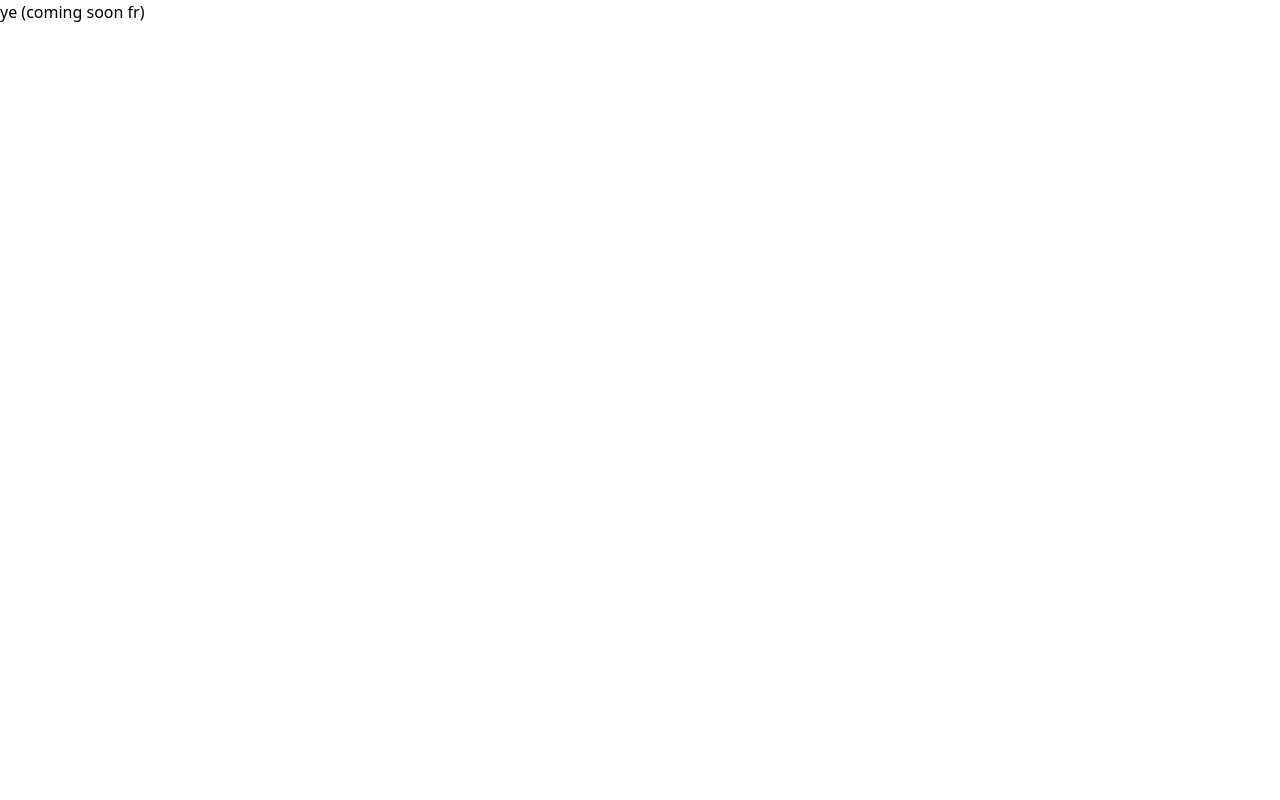
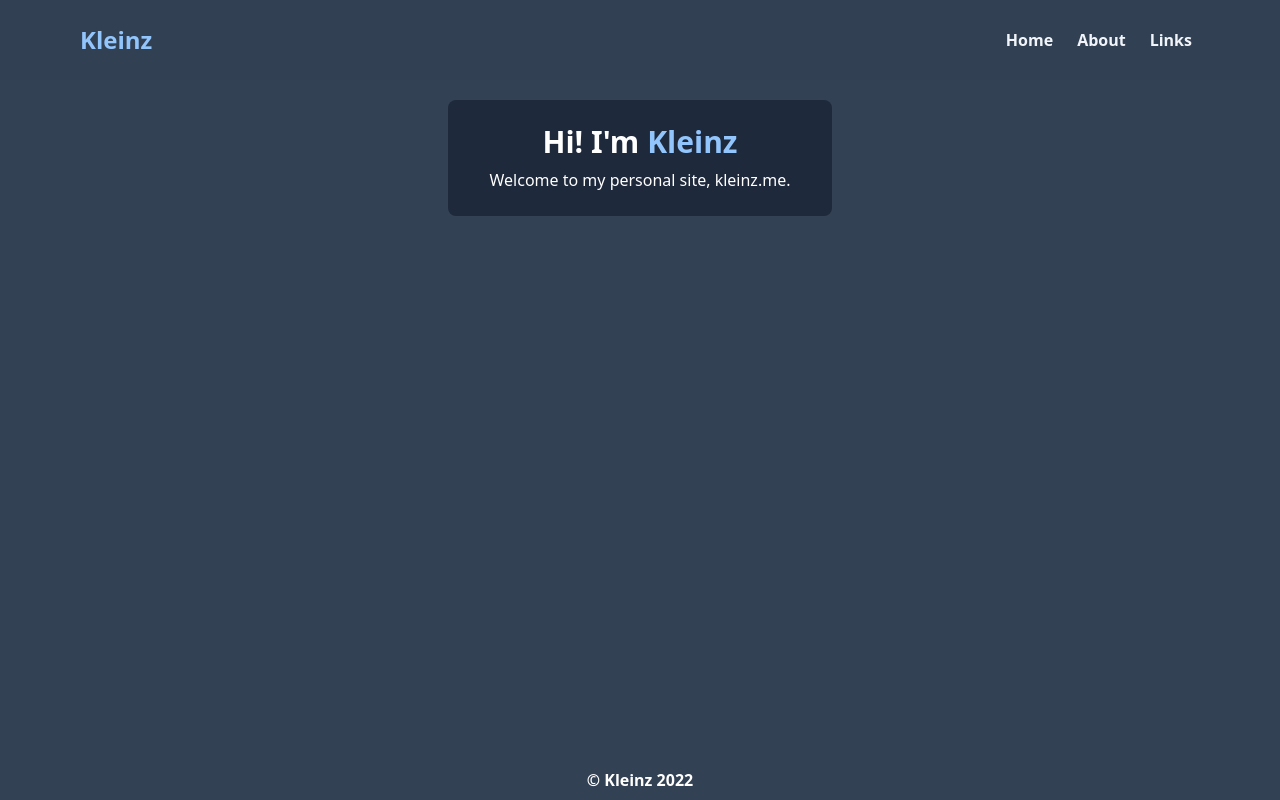
Before and after one commit to KleinzDev/website, a Vue app: page / in a window 1280 px wide. Before the commit this address had no page. Built offline with nearby package versions, Linux system fonts and the light colour scheme.

Commit message:
yeah ill just commit this i guess?

```diff
--- a/src/App.vue
+++ b/src/App.vue
@@ -1,3 +1,17 @@
+<script>
+import Navbar from './components/Navbar.vue';
+export default {
+  components: {
+    Navbar
+  }
+}
+</script>
 <template>
-  ye (coming soon fr)
+  <div class="flex flex-col h-screen bg-slate-700">
+    <Navbar />
+    <div class="flex-grow flex">
+      <router-view />
+    </div>
+    <div class="box-border px-4 py-2 text-white font-semibold text-center">&copy; Kleinz 2022</div>
+  </div>
 </template>
--- /dev/null
+++ b/src/components/Navbar.vue
@@ -0,0 +1,81 @@
+<script >
+export default {
+    data() {
+        return {
+            windowWidth: 0,
+            navDropdown: false,
+            links: [
+                {
+                    name: 'Home',
+                    path: '/'
+                },
+                {
+                    name: 'About',
+                    path: '/about'
+                },
+                {
+                    name: 'Links',
+                    path: '/links'
+                }
+            ]
+        }
+    },
+    created() {
+        window.addEventListener('resize', this.handleResize);
+        this.handleResize();
+    },
+    destroyed() {
+        window.removeEventListener('resize', this.handleResize);
+    },
+    methods: {
+        handleResize() {
+            this.windowWidth = window.innerWidth;
+        },
+        toggleDropdown() {
+            this.navDropdown = !this.navDropdown;
+        }
+    }
+}
+</script>
+
+<template>
+    <div class="flex flex-col">
+        <nav class="box-border h-20 px-20 bg-[#314053] text-white flex flex-row flex-wrap">
+            <ul class="flex flex-row justify-center gap-2">
+                <li class="m-auto">
+                    <router-link to="/">
+                        <h1 class="text-2xl font-sans font-bold text-blue-300">Kleinz</h1>
+                    </router-link>
+                </li>
+            </ul>
+            <div class="flex-grow"></div>
+            <ul class="flex flex-row justify-center gap-2" v-if="windowWidth <= 860">
+                <li class="m-auto">
+                    <a class="text-slate-100 font-sans font-semibold hover:text-slate-400 box-border p-2 cursor-pointer"
+                        @click="toggleDropdown">
+                        <svg xmlns="http://www.w3.org/2000/svg" class="h-6 w-6" fill="none" viewBox="0 0 24 24"
+                            stroke="currentColor" stroke-width="2" v-if="!navDropdown">
+                            <path stroke-linecap="round" stroke-linejoin="round" d="M5 15l7-7 7 7" />
+                        </svg>
+                        <svg xmlns="http://www.w3.org/2000/svg" class="h-6 w-6" fill="none" viewBox="0 0 24 24"
+                            stroke="currentColor" stroke-width="2" v-else>
+                            <path stroke-linecap="round" stroke-linejoin="round" d="M19 9l-7 7-7-7" />
+                        </svg>
+                    </a>
+                </li>
+            </ul>
+            <ul class="flex flex-row justify-center gap-2" v-else>
+                <li class="m-auto" v-for="link in links">
+                    <router-link :to="link.path"
+                        class="text-slate-100 font-sans font-semibold hover:bg-slate-800 box-border p-2">
+                        {{link.name}}</router-link>
+                </li>
+            </ul>
+        </nav>
+        <ul class="box-border px-2 text-white flex flex-row flex-wrap bg-[#314053]" v-if="navDropdown && windowWidth <= 860">
+            <router-link v-for="link in links" :to="link.path"
+                class="basis-full text-slate-100 font-sans font-semibold hover:text-slate-400 box-border p-2">
+                {{link.name}}</router-link>
+        </ul>
+    </div>
+</template>
--- a/src/main.js
+++ b/src/main.js
@@ -3,7 +3,11 @@ import App from './App.vue'
 import './index.css'
 import { createRouter, createWebHistory } from 'vue-router'
 
-const routes = []
+const routes = [
+	{ path: '/', name: "Home", component: () => import('./pages/Home.vue') },
+	{ path: '/about', name: "About", component: () => import('./pages/About.vue') },
+	{ path: '/:pathMatch(.*)*', name: "PageNotFound", component: () => import('./pages/PageNotFound.vue') }
+]
 
 const router = createRouter({
 	history: createWebHistory(),
--- /dev/null
+++ b/src/pages/About.vue
@@ -0,0 +1,17 @@
+<template>
+    <div class="container my-5 box-border flex-grow mx-auto flex flex-col gap-2">
+        <div class="w-96 py-6 mx-auto flex flex-col gap-2 rounded-lg">
+            <div class="text-center mx-auto font-semibold text-white text-3xl flex flex-row gap-2">
+                <div class="font-bold text-white">About</div>
+            </div>
+        </div>
+        <div class="mx-auto text-center font-thin text-white text-lg">
+            Hi! I'm Kleinz<br/>
+            I'm a 14 year old high school student, currently in 2nd year.<br/> I'm a full-stack web developer with roughly 2 years of experience.
+            <br/>
+            <br/>
+            I'm proficient in a few frameworks and languages for web development<br/>
+            But you'd most likely commonly see me using NodeJS stuff<br/> like ExpressJS and VueJS for frontend and backend, respectively.
+        </div>
+    </div>
+</template>
--- /dev/null
+++ b/src/pages/Home.vue
@@ -0,0 +1,12 @@
+<template>
+    <div class="container my-5 box-border flex-grow mx-auto flex flex-col">
+        <div class="bg-slate-800 w-96 py-6 mx-auto flex flex-col gap-2 rounded-lg">
+            <div class="text-center mx-auto font-semibold text-white text-3xl flex flex-row gap-2">
+                Hi! I'm <div class="font-bold text-blue-300">Kleinz</div>
+            </div>
+            <div class="text-center mx-auto font-thin text-white flex flex-row gap-2">
+                Welcome to my personal site, kleinz.me.
+            </div>
+        </div>
+    </div>
+</template>
--- /dev/null
+++ b/src/pages/PageNotFound.vue
@@ -0,0 +1,12 @@
+<template>
+    <div class="container my-5 box-border flex-grow mx-auto flex flex-col">
+        <div class="bg-slate-800 w-96 py-6 mx-auto flex flex-col gap-2 rounded-lg">
+            <div class="text-center mx-auto font-semibold text-white text-3xl flex flex-row gap-2">
+                <div class="font-bold text-red-400">Page not found</div>
+            </div>
+            <div class="text-center mx-auto font-thin text-white flex flex-row gap-2">
+                The page you were trying to access does not exist.
+            </div>
+        </div>
+    </div>
+</template>
```
